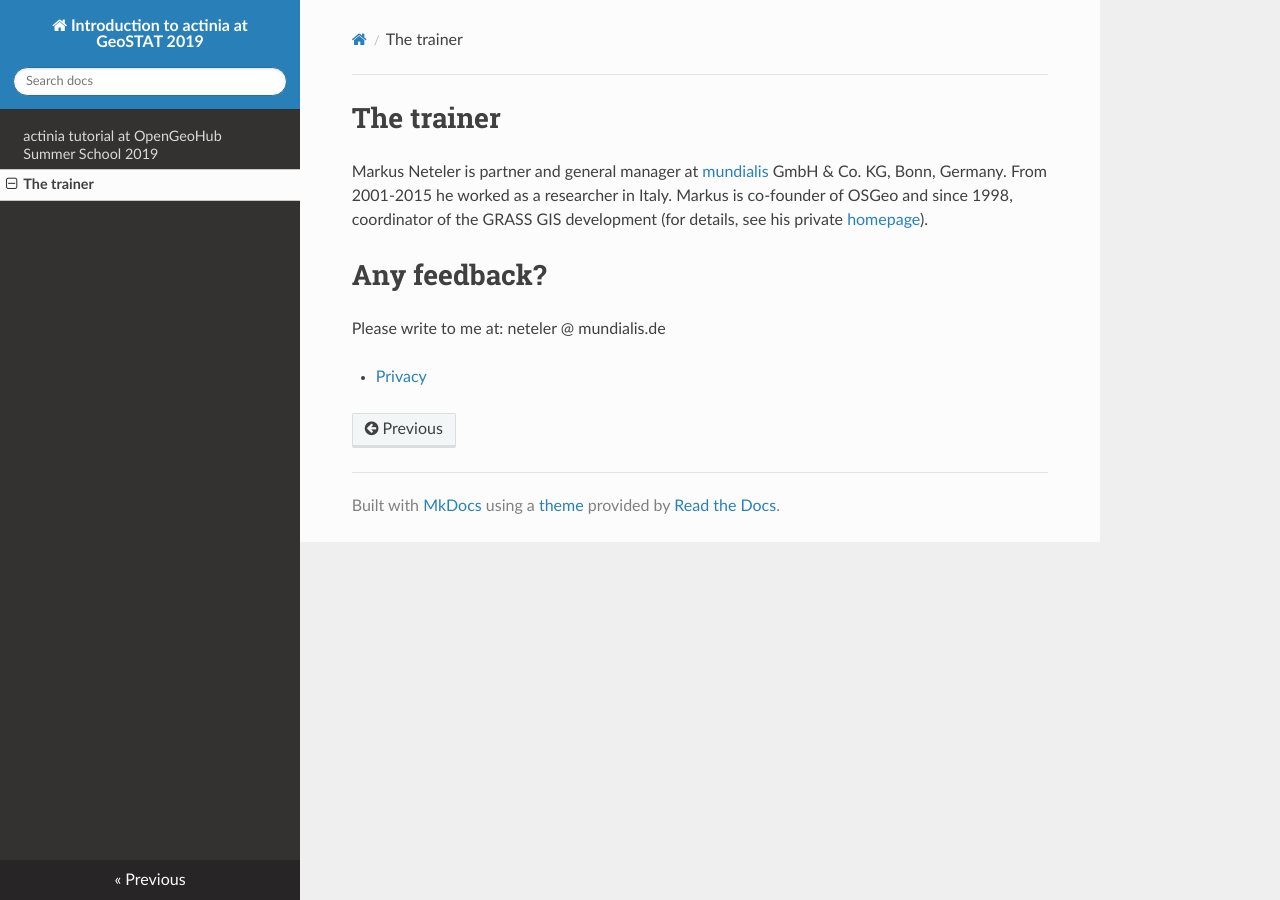
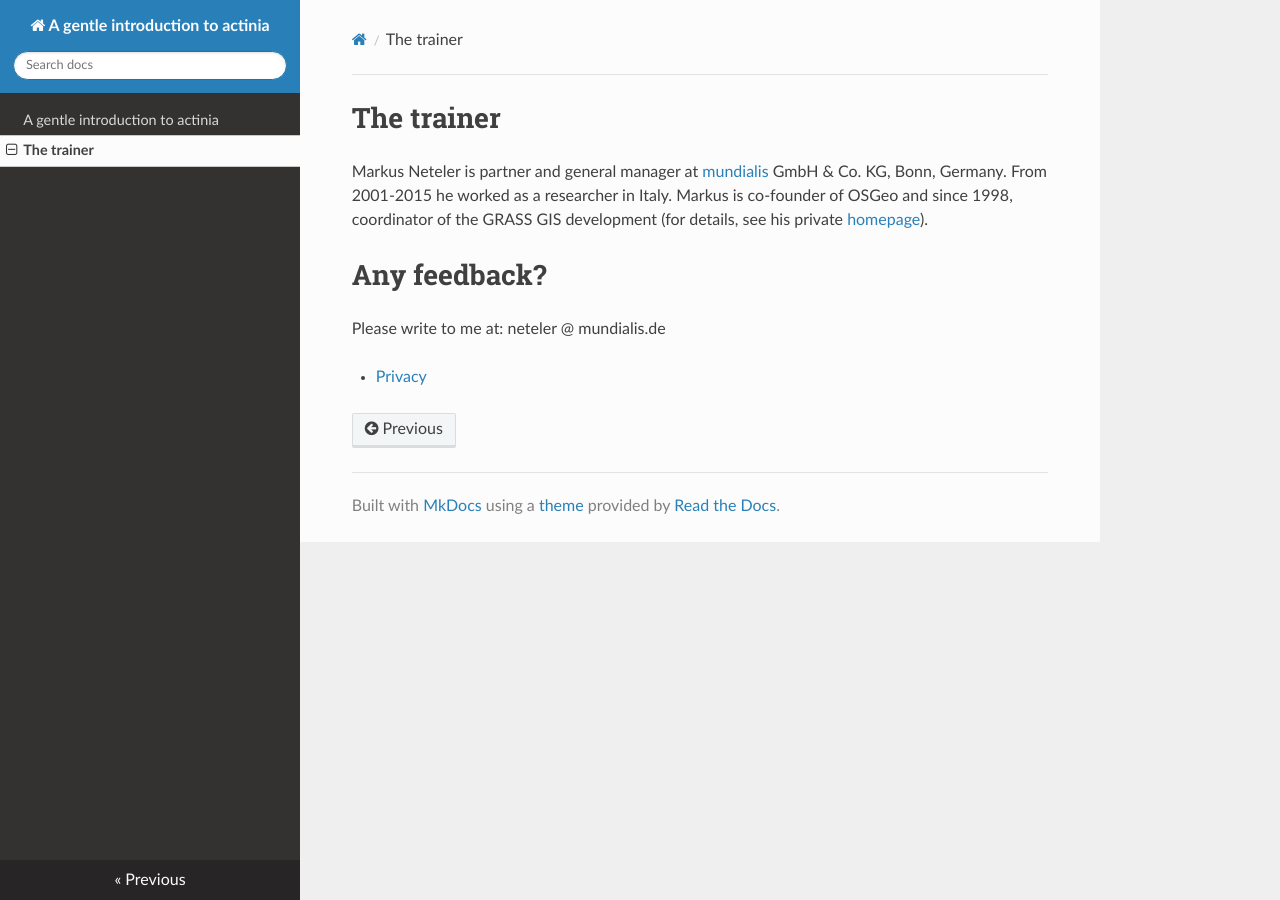
Before and after one commit to actinia-org/actinia-introduction, an MkDocs documentation site: the page built from docs/about.md, in a window 1280 px wide. Built offline with MkDocs 1.6.1, drawn with Linux system fonts in a browser that asks for light colours; nearby versions of some CDN libraries.

Commit message:
minor tweaks

```diff
--- a/docs/index.md
+++ b/docs/index.md
@@ -1,4 +1,4 @@
-# actinia tutorial at OpenGeoHub Summer School 2019
+# A gentle introduction to actinia
 
 Author: Markus Neteler, mundialis GmbH & Co. KG, Bonn
 
@@ -39,13 +39,13 @@ In this course we will briefly give a short introduction to REST API and cloud p
 
 Note: We will use the demo actinia server at [https://actinia.mundialis.de/](https://actinia.mundialis.de/) - hence Internet connection is required.
 
-# OpenGeoHub Summer School 2019 tutorial
+# actinia tutorial overview
 
 **Content**
 
 * Warming up
 * Introduction
-    * Why cloud computing ?
+    * Why cloud computing?
     * Overview actinia
 * REST API and geoprocessing basics
     * What is REST: intro
@@ -60,8 +60,6 @@ Note: We will use the demo actinia server at [https://actinia.mundialis.de/](htt
 * See also: openEO resources
 * References
 * About the trainer
-
-Planned tutorial time: 2:30 hs = 150 min
 
 ## Warming up
 
--- a/mkdocs.yml
+++ b/mkdocs.yml
@@ -1,4 +1,4 @@
-site_name: Introduction to actinia at GeoSTAT 2019
+site_name: A gentle introduction to actinia
 site_url:  https://pages.gitlab.io/actinia-introduction
 #site_url: https://namespace.gitlab.io
 docs_dir:  docs
```
Also changed, not shown: other parts of docs/index.md (+1 -1 lines).
